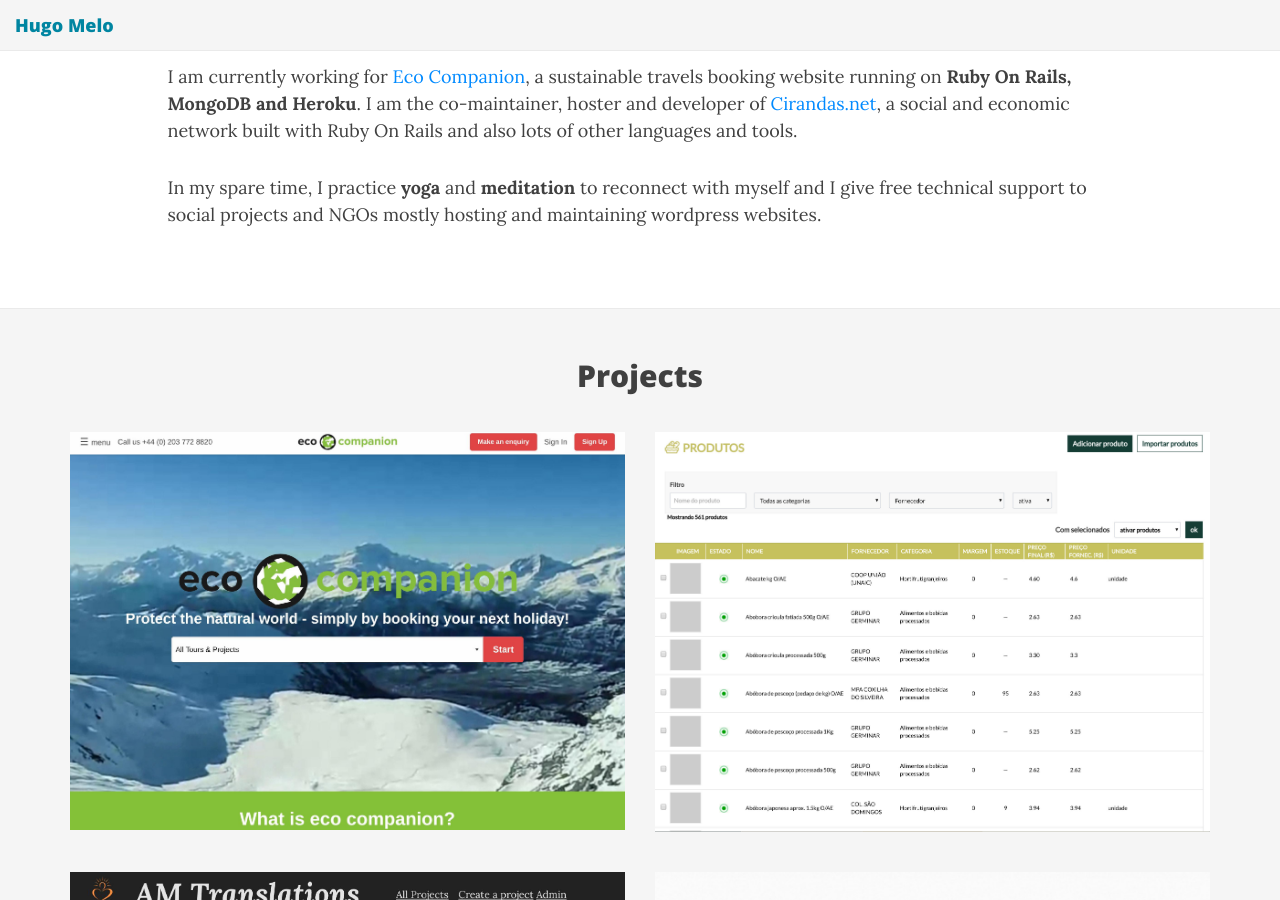
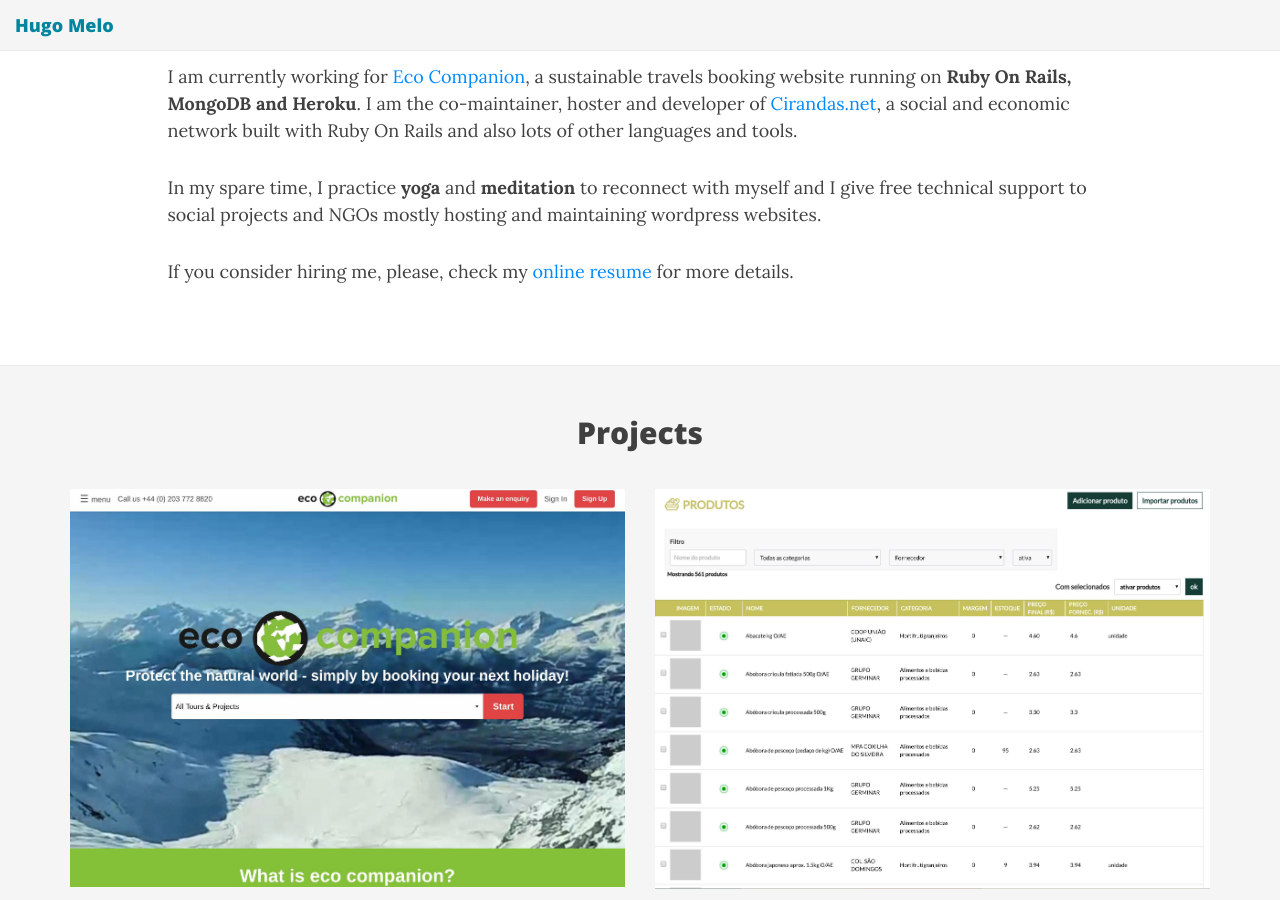
Before and after one commit to hugomelo/hugomelo.github.io, a Jekyll site: the page built from index.html, in a window 1280 px wide and 900 px high, scrolled down 574 px. Built offline with Jekyll 4.4.1, drawn with Linux system fonts in a browser that asks for light colours; nearby versions of some CDN libraries; the list of posts is cut into pages by our own code.

Commit message:
Add a cv

```diff
--- a/_includes/sections/intro.md
+++ b/_includes/sections/intro.md
@@ -1,3 +1,5 @@
 I am currently working for [Eco Companion](https://ecocompanion.com){:target="_blank"}, a sustainable travels booking website running on **Ruby On Rails, MongoDB and Heroku**. I am the co-maintainer, hoster and developer of [Cirandas.net](http://cirandas.net){:target="_blank"}, a social and economic network built with Ruby On Rails and also lots of other languages and tools.
 
 In my spare time, I practice **yoga** and **meditation** to reconnect with myself and I give free technical support to social projects and NGOs mostly hosting and maintaining wordpress websites.
+
+If you consider hiring me, please, check my [online resume](https://stackoverflow.com/users/story/1889719){:target="_blank"} for more details.
```
